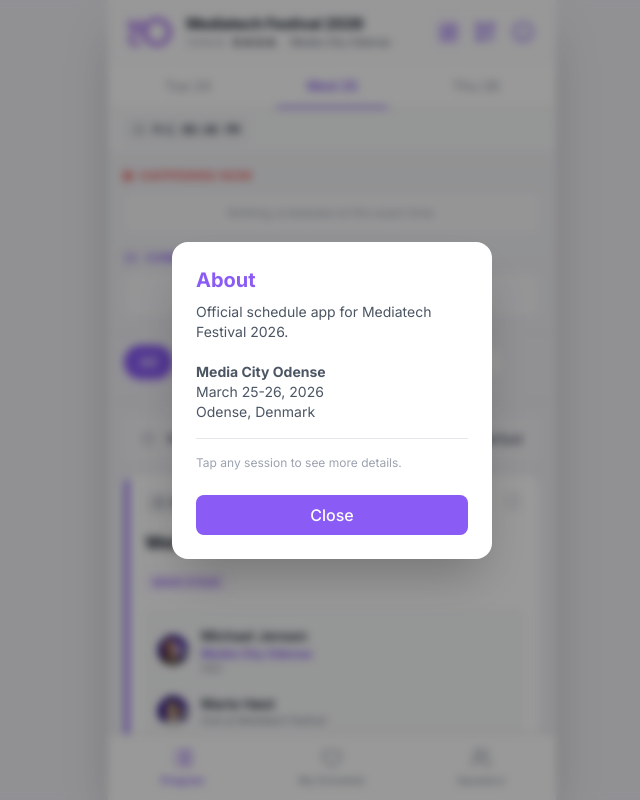
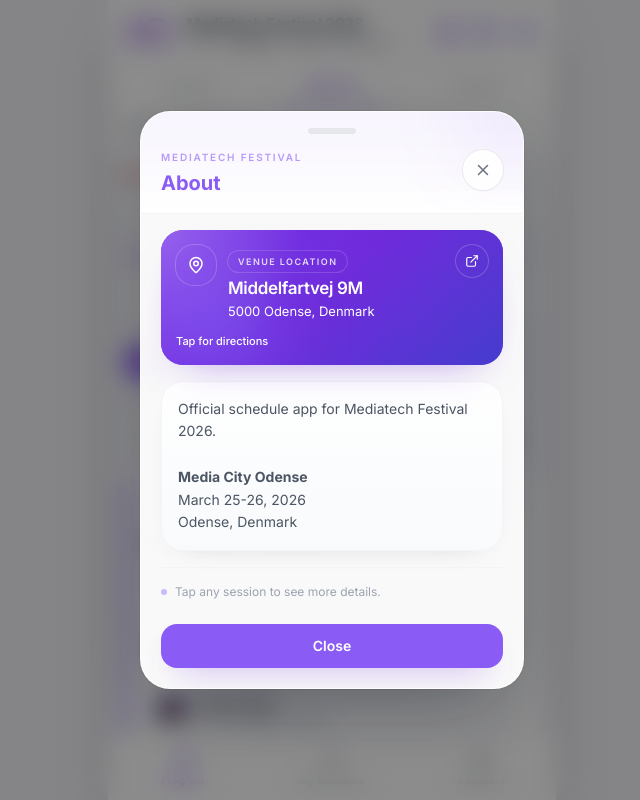
Before and after one commit to mediacityodense/mediatech, a React (Vite) app: page / in a window 1280 px wide. Both pictures are taken after a click on the button 831 px from the left and 32 px from the top of the page. Shown: the whole page, without its empty margins (308-948 px from the left). Built offline with nearby package versions, Linux system fonts and the light colour scheme.

Commit message:
gmap venue link, correct ordering of  round-up + speaker desc

```diff
--- a/App.tsx
+++ b/App.tsx
@@ -12,10 +12,11 @@
 import DigitalBadge from './components/DigitalBadge';
 import { resolveLogoAsset } from './logoAssets';
 import { FilterType, Speaker } from './types';
-import { Calendar, Info, Heart, List, Users, LayoutDashboard, QrCode } from 'lucide-react';
+import { Calendar, Info, Heart, List, Users, LayoutDashboard, QrCode, MapPin, ExternalLink, X } from 'lucide-react';
 
 const App: React.FC = () => {
   const mcoLogo = resolveLogoAsset('mco1.png');
+  const venueMapUrl = 'https://www.google.com/maps/search/?api=1&query=Middelfartvej+9M%2C+5000+Odense';
   const [activeDayIndex, setActiveDayIndex] = useState<number>(() => {
     const savedDayDate = localStorage.getItem('mco_active_day_date');
     const savedDayIndex = SCHEDULE_DATA.findIndex(day => day.date === savedDayDate);
@@ -232,25 +233,85 @@
 
       {/* Info Modal/Overlay */}
       {showInfo && (
-        <div className="fixed inset-0 z-50 flex items-center justify-center px-4 bg-black/40 backdrop-blur-sm" onClick={() => setShowInfo(false)}>
-            <div className="bg-white p-6 rounded-2xl shadow-2xl max-w-xs w-full animate-in fade-in zoom-in duration-200" onClick={e => e.stopPropagation()}>
-                <h2 className="text-xl font-bold mb-2 text-mco-purple">About</h2>
-                <p className="text-gray-600 text-sm mb-2">
+        <div className="fixed inset-0 z-50 flex items-center justify-center px-4 bg-black/45 backdrop-blur-md" onClick={() => setShowInfo(false)}>
+            <div className="max-w-sm w-full overflow-hidden rounded-[30px] border border-white/70 bg-white/95 shadow-[0_28px_80px_-28px_rgba(15,23,42,0.45)] ring-1 ring-black/5 animate-in fade-in zoom-in duration-200" onClick={e => e.stopPropagation()}>
+                <div className="relative overflow-hidden border-b border-gray-100/80 bg-[linear-gradient(180deg,rgba(248,245,255,0.95)_0%,rgba(255,255,255,0.92)_100%)] px-5 pb-4 pt-4">
+                    <div className="mx-auto mb-4 h-1.5 w-12 rounded-full bg-gray-200" />
+                    <div className="absolute -right-10 -top-10 h-24 w-24 rounded-full bg-mco-purple/10 blur-2xl" />
+                    <div className="absolute left-0 top-0 h-20 w-28 bg-gradient-to-br from-mco-purple/8 to-transparent blur-2xl" />
+                    <div className="relative flex items-start justify-between gap-3">
+                        <div>
+                            <div className="mb-1 text-[10px] font-semibold uppercase tracking-[0.18em] text-mco-purple/60">
+                                Mediatech Festival
+                            </div>
+                            <h2 className="text-xl font-bold text-mco-purple">About</h2>
+                        </div>
+                        <button
+                            onClick={() => setShowInfo(false)}
+                            className="flex h-10 w-10 shrink-0 items-center justify-center rounded-full bg-white/90 text-gray-500 shadow-sm ring-1 ring-gray-200/80 transition-colors hover:bg-white hover:text-gray-700"
+                            aria-label="Close"
+                        >
+                            <X size={18} />
+                        </button>
+                    </div>
+                </div>
+                <div className="px-5 pb-5 pt-4">
+                <a
+                    href={venueMapUrl}
+                    target="_blank"
+                    rel="noopener noreferrer"
+                    className="group relative mb-4 block overflow-hidden rounded-[22px] bg-gradient-to-br from-violet-700 via-mco-purple to-indigo-500 p-px text-left shadow-[0_18px_40px_-24px_rgba(109,40,217,0.5)] transition-all hover:-translate-y-0.5 hover:shadow-[0_22px_48px_-24px_rgba(109,40,217,0.58)]"
+                >
+                    <span className="absolute inset-0 opacity-90 bg-[radial-gradient(circle_at_top_left,_rgba(255,255,255,0.24),_transparent_38%),linear-gradient(135deg,_#7C3AED_0%,_#6D28D9_48%,_#4338CA_100%)]" />
+                    <span className="absolute -right-8 -top-8 h-24 w-24 rounded-full bg-white/12 blur-2xl" />
+                    <span className="absolute bottom-0 left-0 h-16 w-24 bg-gradient-to-tr from-white/12 to-transparent blur-2xl" />
+                    <span className="relative block rounded-[21px] px-3.5 py-3.5 text-white">
+                        <span className="flex items-start justify-between gap-3">
+                            <span className="flex items-start gap-3 min-w-0">
+                                <span className="flex h-10 w-10 shrink-0 items-center justify-center rounded-[18px] bg-white/14 text-white ring-1 ring-white/20 backdrop-blur-sm">
+                                    <MapPin size={18} />
+                                </span>
+                                <span className="min-w-0 pt-0.5">
+                                    <span className="inline-flex items-center rounded-full bg-white/14 px-2.5 py-1 text-[9px] font-semibold uppercase tracking-[0.16em] text-white/80 ring-1 ring-white/15">
+                                        Venue location
+                                    </span>
+                                    <span className="mt-1.5 block text-[17px] font-semibold leading-tight tracking-[-0.02em] text-white">
+                                        Middelfartvej 9M
+                                    </span>
+                                    <span className="mt-0.5 block text-[13px] text-white/78">
+                                        5000 Odense, Denmark
+                                    </span>
+                                </span>
+                            </span>
+                            <span className="flex h-8 w-8 shrink-0 items-center justify-center rounded-full bg-white/14 text-white ring-1 ring-white/20 transition-transform duration-200 group-hover:translate-x-0.5 group-hover:-translate-y-0.5">
+                                <ExternalLink size={14} />
+                            </span>
+                        </span>
+                        <span className="mt-3 block text-[11px] font-medium text-white/78">
+                            Tap for directions
+                        </span>
+                    </span>
+                </a>
+                <div className="rounded-[22px] border border-gray-100 bg-[linear-gradient(180deg,#FFFFFF_0%,#F8FAFC_100%)] p-4 shadow-[0_10px_30px_-24px_rgba(15,23,42,0.28)]">
+                <p className="text-gray-600 text-sm leading-relaxed mb-0">
                     Official schedule app for Mediatech Festival 2026.
                     <br/><br/>
                     <strong>Media City Odense</strong><br/>
                     March 25-26, 2026<br/>
                     Odense, Denmark
                 </p>
-                <div className="text-xs text-gray-400 border-t mt-4 pt-4">
+                </div>
+                <div className="mt-4 flex items-center gap-2 border-t border-gray-100 pt-4 text-xs text-gray-400">
+                    <span className="h-1.5 w-1.5 rounded-full bg-mco-purple/40" />
                     Tap any session to see more details.
                 </div>
                 <button
                     onClick={() => setShowInfo(false)}
-                    className="mt-6 w-full py-2 bg-mco-purple text-white rounded-lg font-medium"
+                    className="mt-6 w-full rounded-2xl bg-mco-purple py-3 text-sm font-semibold text-white shadow-[0_16px_30px_-18px_rgba(109,40,217,0.7)] transition-colors hover:bg-purple-700"
                 >
                     Close
                 </button>
+                </div>
             </div>
         </div>
       )}
--- a/constants.ts
+++ b/constants.ts
@@ -433,6 +433,14 @@
       },
 
       {
+        id: 'web-closing-2',
+        startTime: '17:30',
+        endTime: '17:45',
+        title: 'Round-up',
+        track: 'Main Stage',
+        isBreak: true
+        },
+      {
         id: 'wed-16',
         startTime: '18:00',
         endTime: '24:00',
@@ -440,14 +448,6 @@
         track: 'Social',
         description: 'Free bar and light food sponsored by TV 2 Denmark & JFM. Please show your Mediatech Festival ticket for entry',
         location: 'Ryans Irish Pub, Fisketorvet 12, 5000 Odense'
-      },
-                {
-        id: 'web-closing-2',
-        startTime: '17:30',
-        endTime: '17:45',
-        title: 'Round-up',
-        track: 'Main Stage',
-        isBreak: true
       }
     ]
   },
@@ -639,7 +639,7 @@
         startTime: '13:30',
         endTime: '14:00',
         title: 'TV 2 Norway streaming',
-        description: "",
+        description: "Can a local player win against global giants? Over the last few years, TV 2 Play has transformed its approach by focusing on what global players often miss: the daily rhythm and specific needs of the Norwegian people. Christian Birkeland shares the story of TV 2's journey from a traditional broadcaster to a more agile, product-driven organization. He explores the practical shifts that allow a local player to stay relevant— a curated experience where technology and business move in sync to bring people together in a fragmented digital world.",
         track: 'Main Stage',
         speakers: [{
             name: 'Christian Birkeland',
```
Also changed, not shown: components/SpeakerList.tsx (line endings or trailing spaces), components/TrackFilter.tsx (line endings or trailing spaces).
